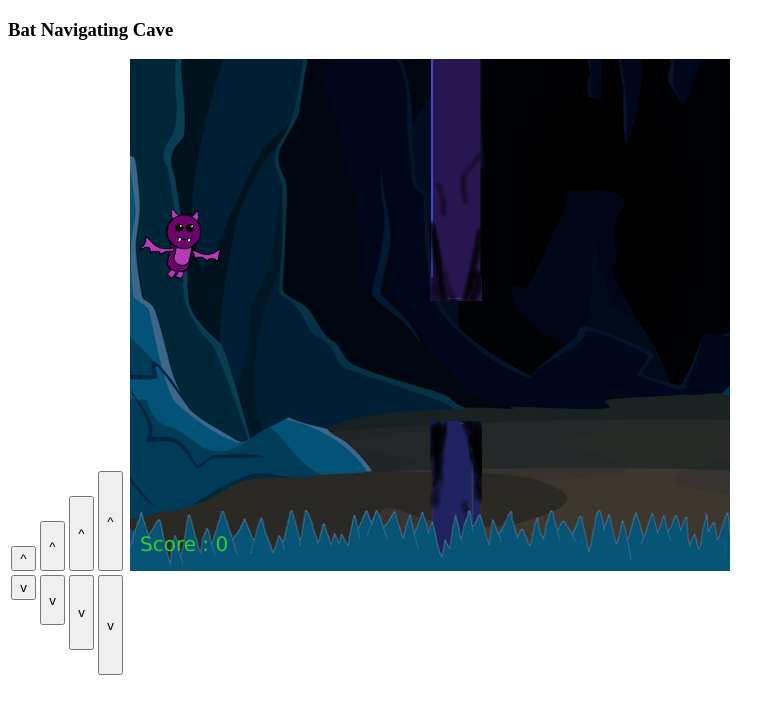
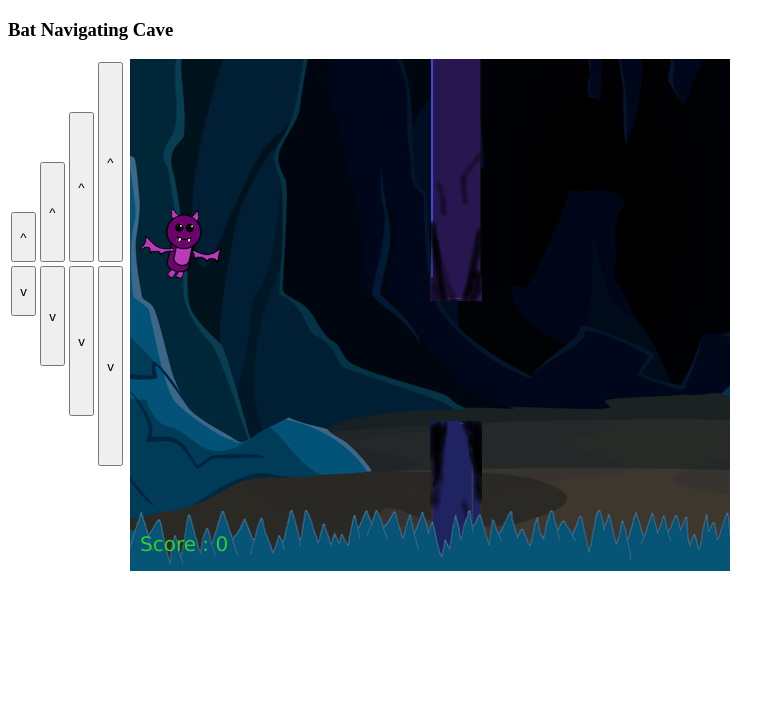
Before and after one commit to brownl1/SpatialGame, a plain HTML site: page FlappyBirdJS/index.html in a window 1280 px wide. Shown: the whole page, without its empty margins (0-784 px from the left). Drawn offline with Linux system fonts and the light colour scheme.

Commit message:
cleaning

```diff
--- a/FlappyBirdJS/flappyBird.js
+++ b/FlappyBirdJS/flappyBird.js
@@ -36,39 +36,39 @@ var scor = new Audio();
 fly.src = "sounds/fly.mp3";
 scor.src = "sounds/score.mp3";
 
-var buttonpress = 4
+var buttonpress = 2
 // on key down
 
 var up1 = document.getElementById('up1');
-up1.style.height = '25px';
+up1.style.height = '50px';
 up1.style.width= '25px';
 
 var up2 = document.getElementById('up2');
-up2.style.height = '50px';
+up2.style.height = '100px';
 up2.style.width= '25px';
 
 var up3 = document.getElementById('up3');
-up3.style.height = '75px';
+up3.style.height = '150px';
 up3.style.width= '25px';
 
 var up4 = document.getElementById('up4');
-up4.style.height = '100px';
+up4.style.height = '200px';
 up4.style.width= '25px';
 
 var down1 = document.getElementById('down1');
-down1.style.height = '25px';
+down1.style.height = '50px';
 down1.style.width= '25px';
 
 var down2 = document.getElementById('down2');
-down2.style.height = '50px';
+down2.style.height = '100px';
 down2.style.width= '25px';
 
 var down3 = document.getElementById('down3');
-down3.style.height = '75px';
+down3.style.height = '150px';
 down3.style.width= '25px';
 
 var down4 = document.getElementById('down4');
-down4.style.height = '100px';
+down4.style.height = '200px';
 down4.style.width= '25px';
 
 
@@ -172,7 +172,7 @@ function draw(){
         if(pipe[i].x == 5){
             score++;
             scor.play();
-            buttonpress = 4;
+            buttonpress = 2;
         }
 
 
--- a/FlappyBirdJS/index.html
+++ b/FlappyBirdJS/index.html
@@ -6,18 +6,18 @@
   <body>
    <h3>Bat Navigating Cave</h3>
 
-   <table style="display: inline;">
+   <table style="display: inline; vertical-align:top">
      <tr valign="bottom">
-       <th><button id="up1" onclick="moveUp(1)">^</button></th>
-       <th><button id="up2" onclick="moveUp(2)">^</button></th>
-       <th><button id="up3" onclick="moveUp(3)">^</button></th>
-       <th><button id="up4" onclick="moveUp(4)">^</button></th>
+       <th><button id="up1" onclick="moveUp(2)">^</button></th>
+       <th><button id="up2" onclick="moveUp(4)">^</button></th>
+       <th><button id="up3" onclick="moveUp(6)">^</button></th>
+       <th><button id="up4" onclick="moveUp(8)">^</button></th>
      </tr>
      <tr valign="top">
-       <td><button id="down1" onclick="moveDown(1)">v</button></td>
-       <td><button id="down2" onclick="moveDown(2)">v</button></td>
-       <td><button id="down3" onclick="moveDown(3)">v</button></td>
-       <td><button id="down4" onclick="moveDown(4)">v</button></td>
+       <td><button id="down1" onclick="moveDown(2)">v</button></td>
+       <td><button id="down2" onclick="moveDown(4)">v</button></td>
+       <td><button id="down3" onclick="moveDown(6)">v</button></td>
+       <td><button id="down4" onclick="moveDown(8)">v</button></td>
      </tr>
    </table>
    <canvas id="canvas" width="600" height="512"></canvas>
```
